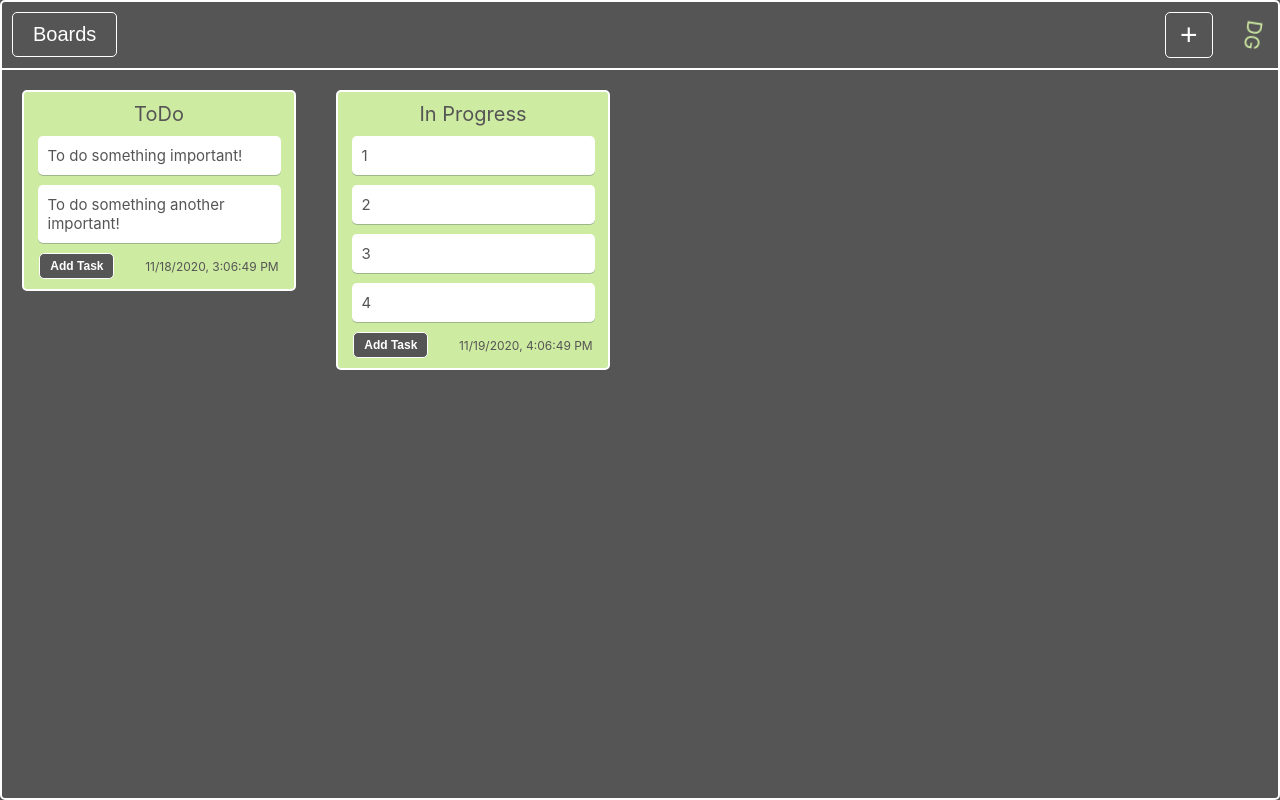
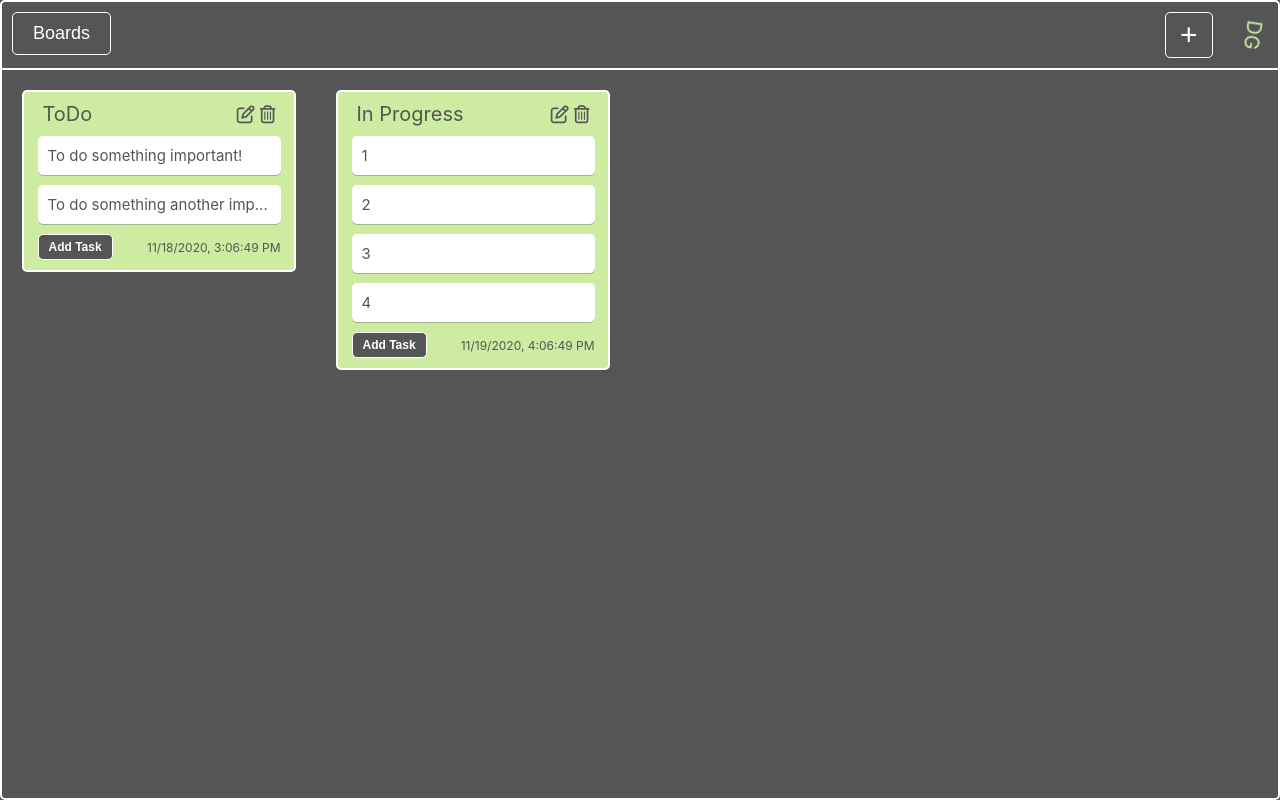
Before and after one commit to dima-red/trello, a React app: page / in a window 1280 px wide. Built offline with nearby package versions, Linux system fonts and the light colour scheme.

Commit message:
Added 'edit' and 'delete' icons and changed styles. Added animations

```diff
--- a/public/index.html
+++ b/public/index.html
@@ -8,6 +8,7 @@
 </head>
 <body>
     <div id="root"></div>
+    <script src="https://kit.fontawesome.com/847721ba56.js" crossorigin="anonymous"></script>
     <script src="./bundle.js"></script>
 </body>
 </html>
--- a/src/components/Button/Button.jsx
+++ b/src/components/Button/Button.jsx
@@ -7,12 +7,29 @@ import styles from './styles';
 const buttonVariantsMap = {
     primary: 'primaryButton',
     secondary: 'secondaryButton',
+    icon: 'icon',
 };
 
-const Button = ({ classes, text, classNameProps, onClick, isAlertColor, variant, isDisabled }) => {
+const sizesMap = {
+    small: 'iconSmall',
+    medium: 'iconMedium',
+    large: 'iconLarge',
+};
+
+const visibilityMap = {
+    visible: 'visible',
+    hidden: 'hidden'
+};
+
+const Button = ({ classes, text, classNameProps, onClick, isAlertColor, variant, isDisabled, size, visibility, isAnimated }) => {
     const buttonClasses = classNames(
         classes.button,
         classes[buttonVariantsMap[variant]],
+        classes[sizesMap[size]],
+        classes[visibilityMap[visibility]],
+        {
+            [classes.animate]: isAnimated,
+        },
         classNameProps
     );
 
@@ -22,6 +39,8 @@ const Button = ({ classes, text, classNameProps, onClick, isAlertColor, variant,
             [classes.alertColor]: isAlertColor,
         },
     );
+
+    console.log(buttonClasses);
 
     return (
         <button
@@ -51,6 +70,9 @@ Button.propTypes = {
 Button.defaultProps = {
     isAlertColor: false,
     variant: 'primary', // can be 'secondary'
+    size: 'medium',
+    visibility: 'visible',
+    isAnimated: true,
     classNameProps: '',
     isDisabled: false,
     text: '',
--- a/src/components/Button/styles.js
+++ b/src/components/Button/styles.js
@@ -11,6 +11,9 @@ const styles = {
         cursor: "pointer",
         "&[disabled]": {
             opacity: 0.6,
+        },
+        "&:focus": {
+            outline: "none",
         },
     },
     primaryButton: {
@@ -37,6 +40,40 @@ const styles = {
             "background-color": ternary,
         },
     },
+    icon: {
+        color: primary,
+        border: "initial",
+        cursor: "pointer",
+        padding: 0,
+        "border-radius": "initial",
+        "background-color": "initial",
+        "padding-left": "5px",
+        "&:hover&$animate": {
+            animation: "iconMovement 0.2s linear",
+        },
+        "&:focus": {
+            outline: "none",
+        },
+    },
+    animate: {},
+    iconSmall: {
+        "font-size": "14px",
+    },
+    iconMedium: {
+        "font-size": "18px",
+    },
+    iconLarge: {
+        "font-size": "20px",
+    },
+    visible: {
+        opacity: '1',
+    },
+    hidden: {
+        opacity: '0.2',
+        "&:hover": {
+            opacity: '1',
+        },
+    },
     buttonContent: {},
     alertColor: {},
 };
--- a/src/components/Draggable/styles.js
+++ b/src/components/Draggable/styles.js
@@ -1,5 +1,7 @@
 const styles = {
-
+    draggable: {
+        animation: "iconMovement 0.8s linear"
+    },
 };
 
 export default styles;
--- a/src/components/InputArea/styles.js
+++ b/src/components/InputArea/styles.js
@@ -5,6 +5,9 @@ const styles = {
     },
     input: {
         padding: "0 10px",
+        "&:focus": {
+            outline: "none",
+        },
     },
 };
 
--- a/src/components/Task/Task.jsx
+++ b/src/components/Task/Task.jsx
@@ -4,6 +4,7 @@ import withStyles from 'react-jss';
 import Typography from '../Typography/Typography.jsx';
 import SummaryDescriptionMaker from '../SummaryDescriptionMaker/SummaryDescriptionMaker.jsx';
 import styles from './styles.js';
+import Button from '../Button/Button.jsx';
 
 const Task = (props) => {
     const {
@@ -28,7 +29,25 @@ const Task = (props) => {
             <Typography
                 variant={ 'description' }
                 text={ description }
-            />
+            >
+                <Button
+                    variant='icon'
+                    size='small'
+                    visibility='hidden'
+                    isAnimated={ false }
+                    className='TEST'
+                    classNameProps="far fa-edit"
+                    onClick={ () => console.log('Ediiiiiiittttttttt') }
+                />
+                <Button
+                    variant='icon'
+                    size='small'
+                    visibility='hidden'
+                    isAnimated={ false }
+                    classNameProps="far fa-trash-alt"
+                    onClick={ () => console.log('Deleeeete') }
+                />
+            </Typography>
     );
 };
 
--- a/src/components/TaskList/TaskList.jsx
+++ b/src/components/TaskList/TaskList.jsx
@@ -36,24 +36,32 @@ const TaskList = (props) => {
         <div
             className={ classes.wrapper }
         >
+            <List>
                 {
                     isEditList ?
-                    <List>
                         <SummaryDescriptionMaker
                             value={ summary }
                             placeholder={ placeholder }
                             handleChange={ handleChangeListName }
                             handleSave={ handleSaveListName }
                             handleCancel={ handleCancelListName }
-                        />
-                    </List>:
+                        /> :
                         <Typography
                             variant={'summary'}
                             text={ summary }
+                        >
+                            <Button
+                                variant='icon'
+                                classNameProps="far fa-edit"
+                                onClick={ () => console.log('Ediiiiiiittttttttt') }
                             />
+                            <Button
+                                variant='icon'
+                                classNameProps="far fa-trash-alt"
+                                onClick={ () => console.log('Deleeeete') }
+                            />
+                        </Typography>
                 }
-            {
-                <List>
                 {
                     !!tasks.length && tasks.map((task, index) => (
                         <Droppable
@@ -87,8 +95,6 @@ const TaskList = (props) => {
                         </Droppable>
                     ))
                 }
-                </List>
-            }
                 <div className={ classes.footer }>
                     <Button
                         text={'Add Task'}
@@ -101,6 +107,7 @@ const TaskList = (props) => {
                         text={ dateTime }
                     />
                 </div>
+            </List>
         </div>
     );
 };
--- a/src/components/TaskList/styles.js
+++ b/src/components/TaskList/styles.js
@@ -13,8 +13,7 @@ export const styles = {
     },
     footer: {
         display: "flex",
-        "margin-bottom": "10px",
-        "justify-content": "space-around",
+        "justify-content": "space-between",
     },
     addTaskButton: {
         padding: "5px 10px",
--- a/src/components/Typography/Typography.jsx
+++ b/src/components/Typography/Typography.jsx
@@ -10,7 +10,7 @@ const typographyClassesMAP = {
     date: 'dateTime',
 };
 
-const Typography = ({ classes, variant, text }) => {
+const Typography = ({ classes, variant, text, children }) => {
     const typographyClassNames = classNames(
         classes[typographyClassesMAP[variant]]
     );
@@ -18,12 +18,15 @@ const Typography = ({ classes, variant, text }) => {
     return (
         <div className={ typographyClassNames }>
             <span className={ classes.text }>{ text }</span>
+            <div className={ classes.typographyChildren } >{ children }</div>
         </div>
     );
 };
 
 Typography.propTypes = {
-    classes: PropTypes.shape({}).isRequired,
+    classes: PropTypes.shape({
+
+    }).isRequired,
     variant: PropTypes.string.isRequired,
     text: PropTypes.string.isRequired,
 };
--- a/src/components/Typography/styles.js
+++ b/src/components/Typography/styles.js
@@ -3,7 +3,14 @@ import { ternary } from '../../constants/color.constants';
 export const styles = {
     summary: {
         "text-align": "center",
-        "margin": "10px 10px 0",
+        "margin-bottom": "10px",
+        "padding": "0 5px",
+        display: "flex",
+        "justify-content": "space-between",
+        "white-space": "nowrap",
+        "& $typographyChildren": {
+            display: "block",
+        }
     },
     description: {
         "box-shadow": "0 1px 0 rgba(9, 30, 66, 0.25)",
@@ -13,8 +20,16 @@ export const styles = {
         "font-size": "15px",
         padding: "10px",
         cursor: "grab",
+        display: "flex",
+        "justify-content": "space-between",
+        "white-space": "nowrap",
         "&:active": {
             cursor: "grabbing",
+        },
+        "&:hover": {
+            "& $typographyChildren": {
+                display: "block",
+            }
         },
     },
     dateTime: {
@@ -27,7 +42,12 @@ export const styles = {
         overflow: "hidden",
         "text-overflow": "ellipsis",
         display: "block",
-    }
+        "white-space": "nowrap",
+    },
+    typographyChildren: {
+        display: "none",
+    },
+    icon: {},
 };
 
 export default styles;
--- a/src/index.css
+++ b/src/index.css
@@ -20,3 +20,15 @@ code {
         transform: rotate(360deg);
     }
 }
+
+@keyframes iconMovement {
+    0% {
+        transform: rotate(0);
+    }
+    50% {
+        transform: rotate(30deg);
+    }
+    100% {
+        transform: rotate(0);
+    }
+}
```
Lines whose indentation alone changed are shown as unchanged.
